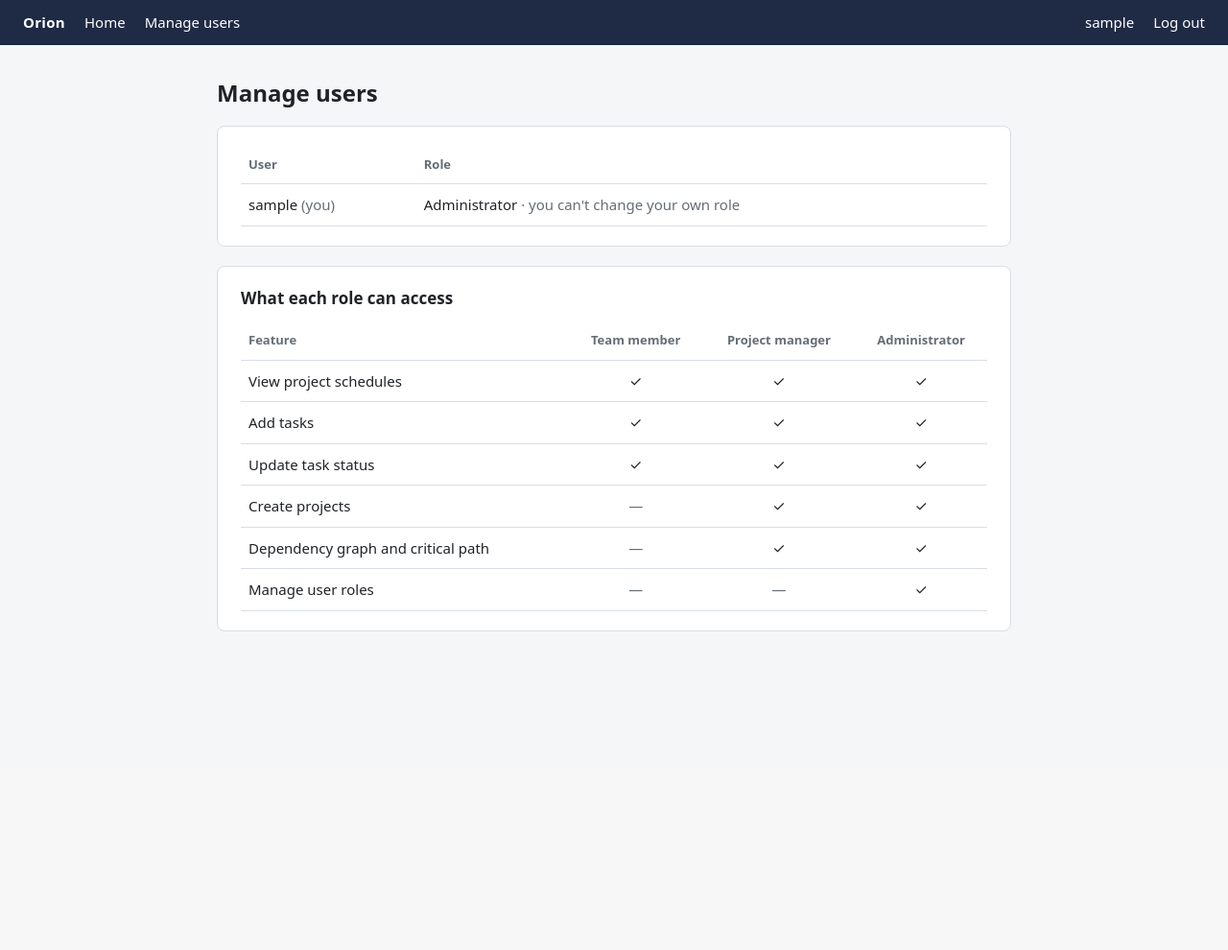
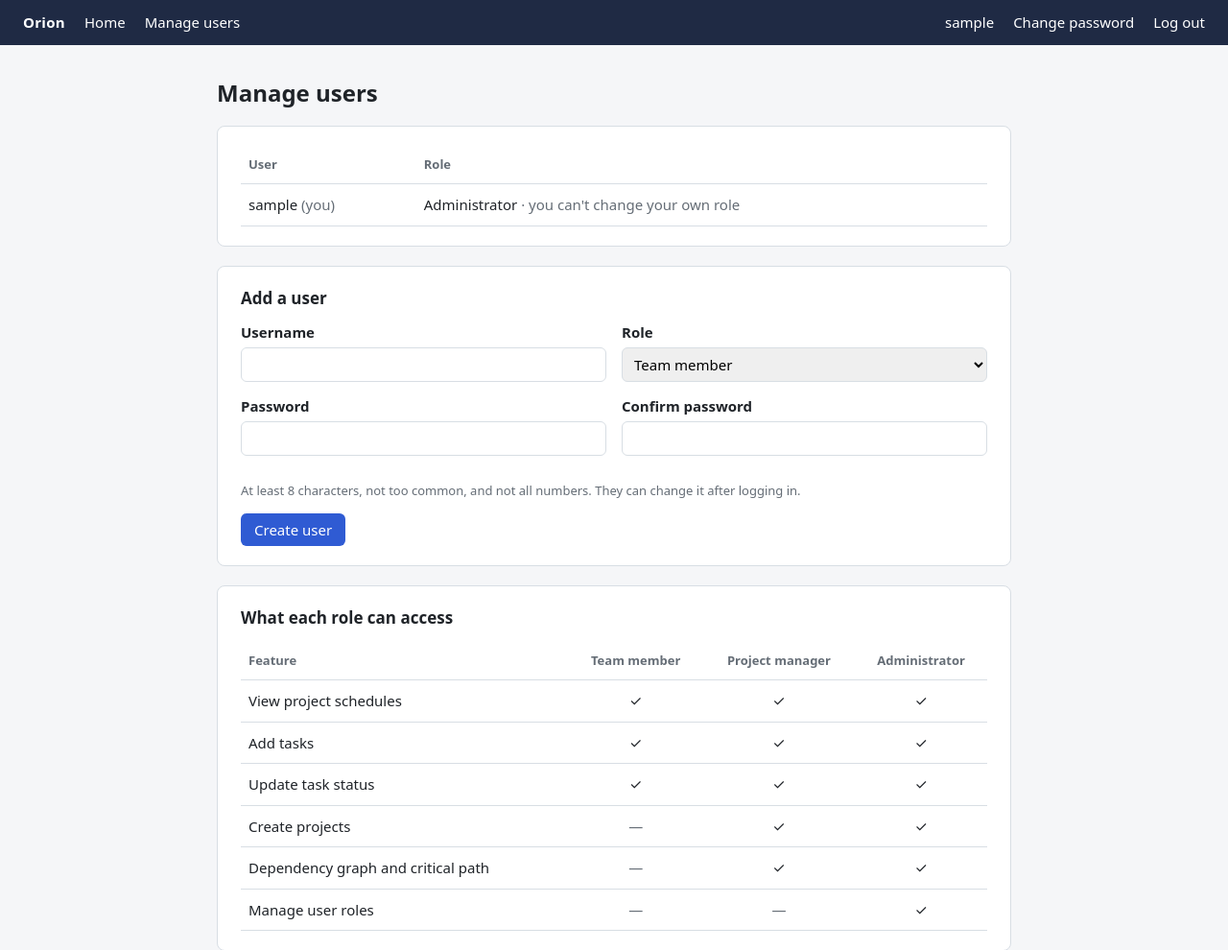
Before and after one commit to MrW3s/Orion, a Django app: page /users/ in a window 1280 px wide. Shown: the top 990 px of the page at 96% size. Before the commit the page ends 658 px from the top, so only its background shows below. Run offline with Django 5.2, Linux system fonts and the light colour scheme; the visitor is signed in with stand-in values (Sample User, id 1); data comes from the database, SQL or seed files in the repository.

Commit message:
Admins can create users; everyone can change their password
- "Add a user" form on the Manage users page (admins only): username,
  role, password and confirmation. The new user can log in right away.
- Usernames are unique ignoring case; passwords must pass Django's
  standard validators (now set in AUTH_PASSWORD_VALIDATORS).
- Non-admins get 403 and nothing is created.
- "Change password" page (/password/) linked in the top bar for every
  user, so they can replace the password an admin gave them.

Co-Authored-By: Claude Opus 5.5 <noreply@anthropic.com>

```diff
--- /dev/null
+++ b/scheduler/accounts/forms.py
@@ -0,0 +1,25 @@
+"""The "Add a user" form on the Manage users page. Shape checks only; the
+rules (username taken, password strength) are in services.py."""
+from django import forms
+from django.contrib.auth.validators import UnicodeUsernameValidator
+
+from .models import Role
+
+PASSWORD = forms.PasswordInput(attrs={"autocomplete": "new-password"})
+
+
+class NewUserForm(forms.Form):
+    username = forms.CharField(max_length=150, validators=[UnicodeUsernameValidator()],
+                               error_messages={"required": "Enter a username."})
+    role = forms.ChoiceField(choices=Role.choices, initial=Role.TEAM_MEMBER)
+    password1 = forms.CharField(label="Password", widget=PASSWORD, strip=False,
+                                error_messages={"required": "Enter a password."})
+    password2 = forms.CharField(label="Confirm password", widget=PASSWORD, strip=False,
+                                error_messages={"required": "Enter the password again."})
+
+    def clean(self):
+        cleaned = super().clean()
+        if cleaned.get("password1") and cleaned.get("password2") \
+                and cleaned["password1"] != cleaned["password2"]:
+            self.add_error("password2", "The passwords don't match.")
+        return cleaned
--- a/scheduler/accounts/services.py
+++ b/scheduler/accounts/services.py
@@ -7,6 +7,9 @@
     Given a non-admin user is logged in,
     when they try to change another user's permissions,
     then the system denies access and the permissions stay unchanged.
+
+Admins can also create users (with a password and a role), since there is
+no sign-up page.
 
 Which role may use which feature is decided only here (ROLE_FEATURES). If
 the rules change, this dict changes and the views and templates don't
@@ -18,8 +21,11 @@ from __future__ import annotations
 from dataclasses import dataclass
 
 from django.contrib.auth import get_user_model
+from django.contrib.auth.password_validation import validate_password
+from django.core.exceptions import ValidationError
+from django.db import transaction
 
-from common.errors import InvalidRoleChange, NotAnAdmin, UserNotFound
+from common.errors import InvalidRoleChange, InvalidUser, NotAnAdmin, UserNotFound
 
 from .models import Profile, Role
 
@@ -96,6 +102,30 @@ class RoleService:
         Profile.objects.update_or_create(user=target, defaults={"role": role})
         return UserRow(target, Role(role))
 
+    def create_user(self, admin, username: str, password: str, role: str) -> UserRow:
+        self.require_admin(admin)
+        if role not in Role.values:
+            raise InvalidUser(f"Unknown role {role!r}")
+        username = username.strip()
+        if not username:
+            raise InvalidUser("Enter a username")
+        User = get_user_model()
+        # Case-insensitive, so "John" and "john" can't both exist.
+        if User.objects.filter(username__iexact=username).exists():
+            raise InvalidUser(f"The username \u201c{username}\u201d is already taken")
+
+        user = User(username=username)
+        try:
+            validate_password(password, user)  # AUTH_PASSWORD_VALIDATORS in settings
+        except ValidationError as exc:
+            raise InvalidUser(" ".join(exc.messages).rstrip(".")) from None
+
+        with transaction.atomic():
+            user.set_password(password)
+            user.save()
+            Profile.objects.create(user=user, role=role)
+        return UserRow(user, Role(role))
+
     @staticmethod
     def _locked_reason(admin, target) -> str:
         if target.pk == admin.pk:
--- a/scheduler/accounts/templates/accounts/base.html
+++ b/scheduler/accounts/templates/accounts/base.html
@@ -66,6 +66,7 @@
     {% if is_admin %}<a href="{% url 'manage-users' %}">Manage users</a>{% endif %}
     <span class="spacer"></span>
     <span>{{ user.username }}</span>
+    <a href="{% url 'password-change' %}">Change password</a>
     <form method="post" action="{% url 'logout' %}">
       {% csrf_token %}<button class="link">Log out</button>
     </form>
--- a/scheduler/accounts/templates/accounts/manage_users.html
+++ b/scheduler/accounts/templates/accounts/manage_users.html
@@ -34,6 +34,38 @@
   </table>
 </div>
 
+<div class="card" id="add-user">
+  <h2>Add a user</h2>
+  {% if form.errors %}
+    <div class="msg msg-error">
+      The user wasn't created. {% for error in form.non_field_errors %}{{ error }}.{% empty %}Fix the fields marked below.{% endfor %}
+    </div>
+  {% endif %}
+  <form method="post" action="{% url 'manage-users' %}#add-user" novalidate>
+    {% csrf_token %}
+    <div class="grid2">
+      <div class="field">
+        <label for="{{ form.username.id_for_label }}">Username</label>
+        {{ form.username }}{{ form.username.errors }}
+      </div>
+      <div class="field">
+        <label for="{{ form.role.id_for_label }}">Role</label>
+        {{ form.role }}{{ form.role.errors }}
+      </div>
+      <div class="field">
+        <label for="{{ form.password1.id_for_label }}">Password</label>
+        {{ form.password1 }}{{ form.password1.errors }}
+      </div>
+      <div class="field">
+        <label for="{{ form.password2.id_for_label }}">Confirm password</label>
+        {{ form.password2 }}{{ form.password2.errors }}
+      </div>
+    </div>
+    <p class="small muted">At least 8 characters, not too common, and not all numbers. They can change it after logging in.</p>
+    <button>Create user</button>
+  </form>
+</div>
+
 <div class="card">
   <h2>What each role can access</h2>
   <table>
--- a/scheduler/accounts/urls.py
+++ b/scheduler/accounts/urls.py
@@ -7,6 +7,7 @@ urlpatterns = [
     path("", views.home, name="home"),
     path("login/", auth_views.LoginView.as_view(), name="login"),
     path("logout/", auth_views.LogoutView.as_view(), name="logout"),
+    path("password/", views.ChangePasswordView.as_view(), name="password-change"),
     path("users/", views.manage_users, name="manage-users"),
     path("users/<int:user_id>/role/", views.change_role, name="change-role"),
 ]
--- a/scheduler/accounts/views.py
+++ b/scheduler/accounts/views.py
@@ -5,16 +5,22 @@ The rules themselves live in services.py.
 
     GET  /                     home: your role and what it lets you access
     GET  /users/               admins only: every user's role + the permission table
+    POST /users/               admins only: create a user (username, password, role)
     POST /users/<id>/role/     admins only: change one user's role
+    GET/POST /password/        any user: change your own password
 """
 from django.contrib import messages
 from django.contrib.auth.decorators import login_required
+from django.contrib.auth.views import PasswordChangeView
+from django.contrib.messages.views import SuccessMessageMixin
 from django.core.exceptions import PermissionDenied
 from django.shortcuts import redirect, render
+from django.urls import reverse_lazy
 from django.views.decorators.http import require_POST
 
 from common.errors import DomainError, NotAnAdmin
 
+from .forms import NewUserForm
 from .models import Role
 from .services import RoleService
 
@@ -33,11 +39,25 @@ def home(request):
 def manage_users(request):
     roles = RoleService()
     try:
-        rows = roles.list_users(request.user)
+        roles.require_admin(request.user)
     except NotAnAdmin as exc:
         raise PermissionDenied(str(exc)) from exc
+
+    form = NewUserForm(request.POST if request.method == "POST" else None)
+    if form.is_valid():
+        data = form.cleaned_data
+        try:
+            row = roles.create_user(request.user, data["username"], data["password1"], data["role"])
+        except DomainError as exc:
+            form.add_error(None, str(exc))
+        else:
+            messages.success(request, f"Created {row.user.username} ({row.role.label}). Share the "
+                                      "password with them; they can change it after logging in.")
+            return redirect("manage-users")
+
     return render(request, "accounts/manage_users.html", {
-        "rows": rows,
+        "rows": roles.list_users(request.user),
+        "form": form,
         "roles": Role.choices,
         "matrix": roles.permission_matrix(),
     })
@@ -55,3 +75,8 @@ def change_role(request, user_id: int):
     else:
         messages.success(request, f"Updated {row.user.username} to {row.role.label}.")
     return redirect("manage-users")
+
+
+class ChangePasswordView(SuccessMessageMixin, PasswordChangeView):
+    success_url = reverse_lazy("home")
+    success_message = "Your password was changed."
--- a/scheduler/common/api.py
+++ b/scheduler/common/api.py
@@ -5,7 +5,8 @@ from rest_framework.response import Response
 from rest_framework.views import exception_handler
 
 from .errors import (
-    DomainError, InvalidDependency, InvalidProject, InvalidRoleChange, InvalidTask, NotAllowed,
+    DomainError, InvalidDependency, InvalidProject, InvalidRoleChange, InvalidTask, InvalidUser,
+    NotAllowed,
     NotAnAdmin, NotAProjectMember, TaskNotFound, UserNotFound,
 )
 
@@ -19,6 +20,7 @@ STATUS_FOR = {
     UserNotFound: status.HTTP_404_NOT_FOUND,
     NotAllowed: status.HTTP_403_FORBIDDEN,
     InvalidProject: status.HTTP_400_BAD_REQUEST,
+    InvalidUser: status.HTTP_400_BAD_REQUEST,
 }
 
 
--- a/scheduler/common/errors.py
+++ b/scheduler/common/errors.py
@@ -41,5 +41,9 @@ class NotAllowed(DomainError):
     """The user's role doesn't include this feature."""
 
 
+class InvalidUser(DomainError):
+    """New user data breaks a rule (username taken, weak password)."""
+
+
 class InvalidProject(DomainError):
     """Project data breaks a rule (e.g. no name)."""
```
Also changed, not shown: scheduler/accounts/templates/registration/password_change_form.html (added, +29 -0 lines), scheduler/accounts/tests.py (+57 -0 lines), scheduler/config/settings.py (+9 -0 lines), scheduler/README.md.
